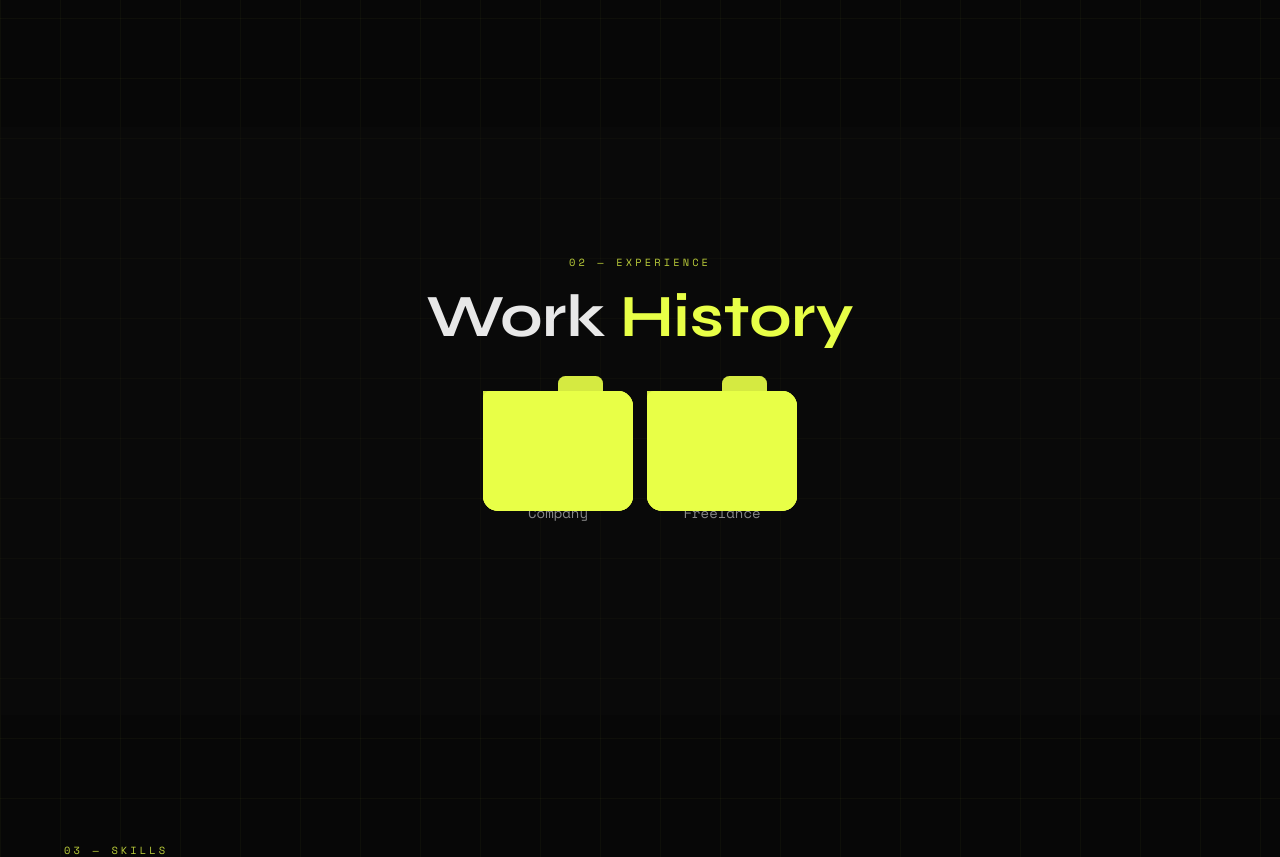
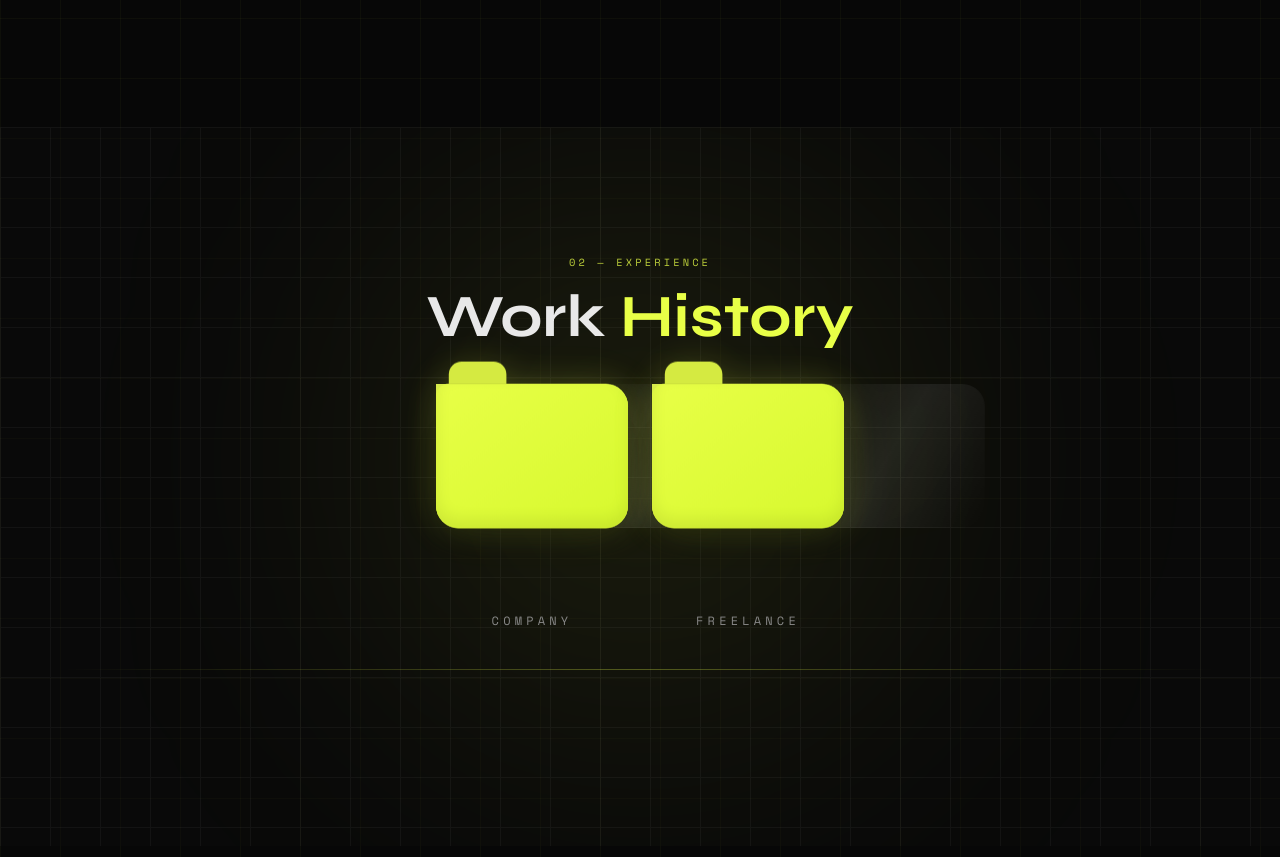
Before and after one commit to ahmadshowi/porto-showi, a Next.js app: page / in a window 1280 px wide. Shown: the part 1542-2399 px from the top of the page. Built offline with nearby package versions, Linux system fonts and the light colour scheme.

Commit message:
update lagi

```diff
--- a/components/Experience.tsx
+++ b/components/Experience.tsx
@@ -1,6 +1,7 @@
 'use client'
 
 import { useState } from 'react'
+import { motion, AnimatePresence } from 'framer-motion'
 import Folder from '@/components/Folder'
 import { RevealUp } from './RevealUp'
 
@@ -12,13 +13,13 @@ const folders = [
         title: 'AirNav Indonesia',
         period: '2025 — 2026',
         image: '/images/airnav.png',
-        desc: 'Business Analyst App NavEvent For Application Internal Company'
+        desc: 'Business Analyst for NavEvent, an internal enterprise event reporting application focused on workflow analysis, requirement gathering, and user process optimization.'
       },
       {
         title: 'AirNav Indonesia',
         period: '2025 — 2026',
         image: '/images/airnav.png',
-        desc: 'System Analyst App STREAM Application Internal Company'
+        desc: 'System Analyst for STREAM, responsible for translating business needs into system specifications, process flow documentation, and feature validation.'
       }
     ]
   },
@@ -29,25 +30,25 @@ const folders = [
         title: 'Rental Mobil Transbulevard',
         period: '2025',
         image: '/images/bulevard.png',
-        desc: 'Membuat website untuk rental mobil menggunakan Next.js, Tailwind CSS, dan Firebase. Fitur termasuk pemesanan online, manajemen armada, dan'
+        desc: 'Built a modern car rental website using Next.js, Tailwind CSS, and Firebase with booking management, fleet showcase, and admin dashboard.'
       },
       {
         title: 'Sistem Manajemen Bengkel HS Motor',
         period: '2025',
         image: '/images/hsmotor.png',
-        desc: 'Membuat aplikasi manajemen bengkel menggunakan React, Node.js, dan MongoDB. Fitur termasuk penjadwalan servis, manajemen pelanggan, dan laporan keuangan.'
+        desc: 'Developed a workshop management system with service scheduling, customer database, spare part tracking, and financial reports.'
       },
       {
-        title: 'Sistem Penunjang Keputusan Dana Bansos',
+        title: 'SPK Dana Bansos Cianjur',
         period: '2025',
         image: '/images/cianjur.png',
-        desc: 'Memuat aplikasi penunjang keputusan untuk pendistribusian dana bansos menggunakan React, Express.js, dan PostgreSQL. Fitur termasuk analisis data penerima, visualisasi distribusi, dan rekomendasi alokasi dana.'
+        desc: 'Decision support application for social fund distribution with recipient scoring, recommendation engine, and analytics dashboard.'
       },
       {
-        title: 'UI/UX Design for App Kenapa Bandung?',
+        title: 'UI/UX Design Kenapa Bandung?',
         period: '2025',
         image: '/images/bandung.png',
-        desc: 'Membuat desain UI/UX untuk aplikasi Kenapa Bandung? menggunakan Figma. Fitur termasuk desain antarmuka yang menarik, pengalaman pengguna yang intuitif, dan prototipe interaktif.'
+        desc: 'Crafted mobile app UI/UX prototype in Figma with user-friendly navigation, tourism-focused visual hierarchy, and interactive flow.'
       }
     ]
   }
@@ -57,9 +58,17 @@ export default function Experience() {
   const [activeFolder, setActiveFolder] = useState<number | null>(null)
 
   return (
-    <section id="experience" className="py-32 px-6 bg-surface/30">
-      <div className="max-w-5xl mx-auto text-center">
+    <section
+      id="experience"
+      className="relative py-32 px-6 overflow-hidden bg-surface/30"
+    >
+      {/* futuristic bg grid */}
+      <div className="absolute inset-0 opacity-[0.04] bg-[linear-gradient(to_right,#fff_1px,transparent_1px),linear-gradient(to_bottom,#fff_1px,transparent_1px)] bg-[size:50px_50px]" />
 
+      {/* ambient glow */}
+      <div className="absolute top-20 left-1/2 -translate-x-1/2 w-[500px] h-[500px] bg-accent/10 blur-[140px] rounded-full" />
+
+      <div className="max-w-6xl mx-auto text-center relative z-10">
         <RevealUp>
           <p className="section-label mb-4">02 — Experience</p>
         </RevealUp>
@@ -70,12 +79,12 @@ export default function Experience() {
           </h2>
         </RevealUp>
 
-        {/* FOLDERS */}
-        <div className="flex justify-center gap-16 flex-wrap mb-16">
+        {/* folders */}
+        <div className="flex justify-center gap-24 flex-wrap mb-10">
           {folders.map((folder, i) => (
-            <div key={i}>
+            <div key={i} className="flex flex-col items-center">
               <Folder
-  size={1.5}
+                size={1.6}
                 color="#e8ff47"
                 isOpen={activeFolder === i}
                 onClick={() =>
@@ -83,52 +92,85 @@ export default function Experience() {
                 }
                 items={[
                   <span key="1">{folder.title}</span>,
-    <span key="2">{folder.items.length} items</span>,
+                  <span key="2">{folder.items.length} Projects</span>,
                   <span key="3">Open</span>
                 ]}
               />
 
-              <p className="mt-3 text-sm text-text-dim">
+              <p className="mt-6 text-xs uppercase tracking-[0.35em] text-text-dim">
                 {folder.title}
               </p>
             </div>
           ))}
         </div>
 
-        {/* PANEL */}
+        {/* connector line */}
+        <div className="w-full h-px bg-gradient-to-r from-transparent via-accent/30 to-transparent mb-12" />
+
+        {/* panel */}
+        <AnimatePresence mode="wait">
           {activeFolder !== null && (
-          <div className="max-w-4xl mx-auto border border-border p-6 bg-surface/50">
-
-            <h3 className="text-xl font-bold text-accent mb-6">
-              {folders[activeFolder].title}
+            <motion.div
+              key={activeFolder}
+              initial={{ opacity: 0, y: 40, filter: 'blur(10px)' }}
+              animate={{ opacity: 1, y: 0, filter: 'blur(0px)' }}
+              exit={{ opacity: 0, y: 20, filter: 'blur(10px)' }}
+              transition={{ duration: 0.6 }}
+              className="
+                max-w-5xl mx-auto
+                border border-white/10
+                bg-white/5
+                backdrop-blur-xl
+                rounded-3xl
+                p-8
+                shadow-[0_0_40px_rgba(232,255,71,0.08)]
+              "
+            >
+              <h3 className="text-2xl font-bold text-accent mb-8 text-left">
+                {folders[activeFolder].title} Directory
               </h3>
 
-            <div className="max-h-[400px] overflow-y-auto space-y-6 pr-2">
-
+              <div className="max-h-[420px] overflow-y-auto space-y-5 pr-2 custom-scroll">
                 {folders[activeFolder].items.map((item, i) => (
-                <div key={i} className="flex gap-4 border border-border p-4">
-
-                  {/* IMAGE */}
+                  <motion.div
+                    key={i}
+                    initial={{ opacity: 0, x: -20 }}
+                    animate={{ opacity: 1, x: 0 }}
+                    transition={{ delay: i * 0.12 }}
+                    className="
+                      flex gap-5
+                      border border-white/10
+                      bg-black/20
+                      hover:bg-white/5
+                      rounded-2xl
+                      p-4
+                      transition-all duration-300
+                      hover:translate-x-2
+                    "
+                  >
                     <img
                       src={item.image}
                       alt={item.title}
-                    className="w-24 h-24 object-cover border border-border"
+                      className="w-28 h-28 object-cover rounded-xl border border-white/10"
                     />
 
-                  {/* TEXT */}
                     <div className="text-left">
-                    <h4 className="font-bold text-text">{item.title}</h4>
-                    <p className="text-xs text-accent">{item.period}</p>
-                    <p className="text-sm text-text-dim mt-2">{item.desc}</p>
+                      <h4 className="font-bold text-lg text-text">
+                        {item.title}
+                      </h4>
+                      <p className="text-xs uppercase tracking-widest text-accent mt-1">
+                        {item.period}
+                      </p>
+                      <p className="text-sm text-text-dim mt-3 leading-relaxed">
+                        {item.desc}
+                      </p>
                     </div>
-
+                  </motion.div>
+                ))}
               </div>
-              ))}
-
-            </div>
-          </div>
+            </motion.div>
           )}
-
+        </AnimatePresence>
       </div>
     </section>
   )
--- a/components/Folder.css
+++ b/components/Folder.css
@@ -1,92 +1,149 @@
 .folder {
-  transition: all 0.2s ease-in;
+  position: relative;
+  transition: all 0.4s ease;
   cursor: pointer;
+  filter: drop-shadow(0 0 10px rgba(232, 255, 71, 0.15));
 }
 
 .folder:hover {
-  transform: translateY(-8px);
-}
-
-.folder:hover .paper {
-  transform: translate(-50%, 0%);
-}
-
-.folder:hover .folder__front {
-  transform: skew(15deg) scaleY(0.6);
-}
-
-.folder:hover .right {
-  transform: skew(-15deg) scaleY(0.6);
-}
-
-.folder.open {
-  transform: translateY(-8px);
-}
-
-.folder.open .paper:nth-child(1) {
-  transform: translate(-120%, -70%) rotate(-15deg);
-}
-
-.folder.open .paper:nth-child(2) {
-  transform: translate(10%, -70%) rotate(15deg);
-}
-
-.folder.open .paper:nth-child(3) {
-  transform: translate(-50%, -100%) rotate(5deg);
+  transform: translateY(-12px) scale(1.03);
+  filter: drop-shadow(0 0 25px rgba(232, 255, 71, 0.4));
 }
 
 .folder__back {
   position: relative;
-  width: 100px;
-  height: 80px;
-  background: var(--folder-back-color);
-  border-radius: 0 10px 10px 10px;
+  width: 120px;
+  height: 90px;
+  background: linear-gradient(
+    145deg,
+    var(--folder-back-color),
+    var(--folder-color)
+  );
+  border-radius: 0 14px 14px 14px;
+  box-shadow:
+    inset 0 1px 10px rgba(255,255,255,0.08),
+    0 0 30px rgba(232,255,71,0.08);
 }
 
 .folder__back::after {
   content: '';
   position: absolute;
   bottom: 100%;
-  width: 30px;
-  height: 10px;
+  left: 8px;
+  width: 36px;
+  height: 14px;
   background: var(--folder-back-color);
-  border-radius: 5px 5px 0 0;
+  border-radius: 8px 8px 0 0;
+}
+
+.folder__back::before {
+  content: '';
+  position: absolute;
+  inset: 0;
+  background: linear-gradient(
+    120deg,
+    transparent,
+    rgba(255,255,255,0.08),
+    transparent
+  );
+  animation: shine 3s linear infinite;
+  border-radius: inherit;
+}
+
+@keyframes shine {
+  from { transform: translateX(-120%); }
+  to { transform: translateX(120%); }
 }
 
 .paper {
   position: absolute;
-  bottom: 10%;
+  bottom: 12%;
   left: 50%;
   transform: translate(-50%, 10%);
-  width: 70%;
-  height: 80%;
-  background: white;
-  border-radius: 8px;
-  transition: all 0.3s ease;
+  width: 72%;
+  height: 82%;
+  background: rgba(255,255,255,0.95);
+  backdrop-filter: blur(10px);
+  border-radius: 10px;
+  transition: all 0.55s cubic-bezier(.17,.84,.44,1);
   display: flex;
   align-items: center;
   justify-content: center;
   font-size: 10px;
   text-align: center;
-  padding: 4px;
+  padding: 6px;
+  color: #111;
+  font-weight: 600;
+  box-shadow: 0 5px 20px rgba(0,0,0,0.15);
 }
 
 .paper:nth-child(2) {
-  width: 80%;
-  height: 70%;
+  width: 82%;
+  height: 72%;
 }
 
 .paper:nth-child(3) {
-  width: 90%;
-  height: 60%;
+  width: 92%;
+  height: 62%;
 }
 
-.folder__front {
+.folder:hover .paper:nth-child(1) {
+  transform: translate(-90%, -18%) rotate(-8deg);
+}
+
+.folder:hover .paper:nth-child(2) {
+  transform: translate(-10%, -22%) rotate(8deg);
+}
+
+.folder:hover .paper:nth-child(3) {
+  transform: translate(-50%, -35%) rotate(2deg);
+}
+
+.folder.open {
+  transform: translateY(-15px) scale(1.05);
+  filter: drop-shadow(0 0 35px rgba(232,255,71,0.5));
+}
+
+.folder.open .paper:nth-child(1) {
+  transform: translate(-135%, -90%) rotate(-14deg);
+}
+
+.folder.open .paper:nth-child(2) {
+  transform: translate(30%, -95%) rotate(14deg);
+}
+
+.folder.open .paper:nth-child(3) {
+  transform: translate(-50%, -120%) rotate(0deg);
+}
+
+.folder__front,
+.folder__front.right {
   position: absolute;
   width: 100%;
   height: 100%;
-  background: var(--folder-color);
-  border-radius: 5px 10px 10px 10px;
+  background: linear-gradient(
+    145deg,
+    var(--folder-color),
+    #d7f92e
+  );
+  border-radius: 8px 14px 14px 14px;
   transform-origin: bottom;
-  transition: 0.3s;
+  transition: all 0.45s ease;
+  box-shadow: inset 0 -5px 10px rgba(0,0,0,0.08);
 }
+
+.folder:hover .folder__front {
+  transform: skew(18deg) scaleY(0.58);
+}
+
+.folder:hover .right {
+  transform: skew(-18deg) scaleY(0.58);
+}
+
+.folder.open .folder__front {
+  transform: skew(22deg) scaleY(0.45);
+}
+
+.folder.open .right {
+  transform: skew(-22deg) scaleY(0.45);
+}
--- a/components/Folder.tsx
+++ b/components/Folder.tsx
@@ -52,7 +52,13 @@ export default function Folder({
   } as React.CSSProperties
 
   return (
-    <div style={{ transform: `scale(${size})` }} className={className}>
+    <div
+      style={{
+        transform: `scale(${size})`,
+        marginBottom: `${size * 55}px`
+      }}
+      className={className}
+    >
       <div
         className={`folder ${isOpen ? 'open' : ''}`}
         style={folderStyle}
--- a/components/Projects.tsx
+++ b/components/Projects.tsx
@@ -34,7 +34,7 @@ const projects = [
     link: '#',
     color: '#3effee',
     images: [
-      '/images/techdoc_stream.png',
+      '/images/navevent.png',
     ],
   },
     {
--- a/package.json
+++ b/package.json
@@ -9,7 +9,7 @@
   },
   "dependencies": {
     "@fontsource/space-mono": "^5.0.0",
-    "framer-motion": "^11.2.10",
+    "framer-motion": "^11.18.2",
     "gsap": "^3.15.0",
     "lenis": "^1.1.5",
     "next": "^16.2.4",
```
Also changed, not shown: public/images/navevent.png (added), 1 other file (tests, documents, lock files or other folders). Lines whose indentation alone changed are shown as unchanged.
